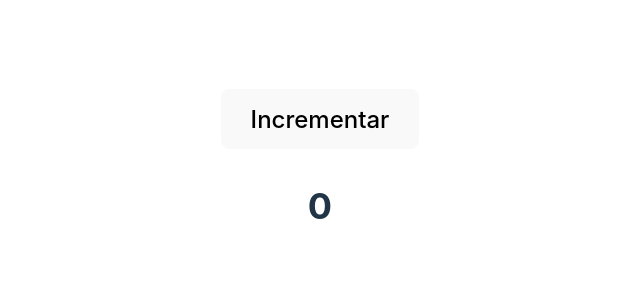
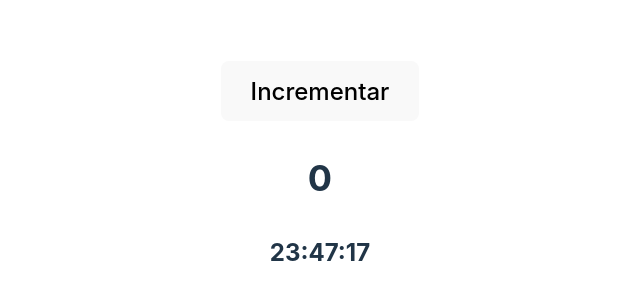
Before and after one commit to MarisaTrigueros/React2, a React (Vite) app: page / in a window 1280 px wide. Shown: the part 234-534 px from the top of the page, without its empty margins (320-960 px from the left). Built offline with nearby package versions, Linux system fonts and the light colour scheme.

Commit message:
Ejercicio 2

```diff
--- a/src/App.jsx
+++ b/src/App.jsx
@@ -1,4 +1,5 @@
 import './App.css'
+import Clock from './components/Clock'
 import Counter from './components/Counter'
 
 function App() {
@@ -6,6 +7,7 @@ function App() {
   return (
     <>
      <h2> <Counter /> </h2>
+     <h2> <Clock /> </h2>
     </>
   )
 }
--- a/src/components/Clock.jsx
+++ b/src/components/Clock.jsx
@@ -1,10 +1,22 @@
-import React from 'react'
+import React, { useEffect, useState } from 'react'
+import moment from 'moment';
 
 function Clock() {
 
+    const [currentTime, setCurrentTime] = useState(moment().format('HH:mm:ss'));
+    useEffect(() => {
+        const timer = setInterval(() => {
+            setCurrentTime(moment().format('HH:mm:ss'));
+        }, 1000);
+
+        // Evitar fugas de memoria, si no lo usamos se seguirá ejecutando
+        // en segundo plano aunque el componente que lo creó ya no esté en el DOM
+        // Si no lo ponemos funciona igual, pero consumimos recursos innecesarios
+        return  () => clearInterval(timer);
+    })
 
   return (
-    <div>Clock</div>
+    <div>{currentTime} </div>
   )
 }
 
```
